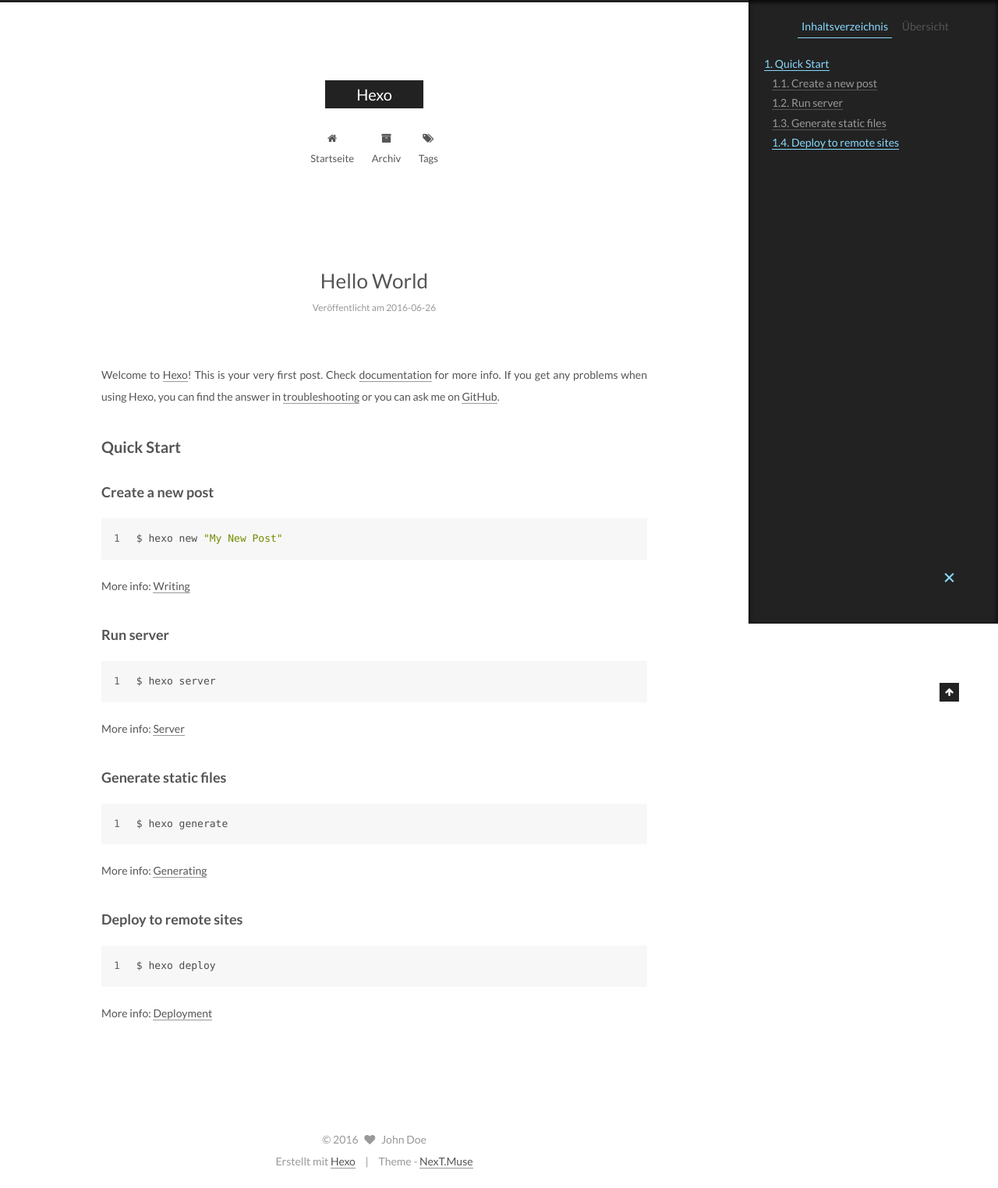
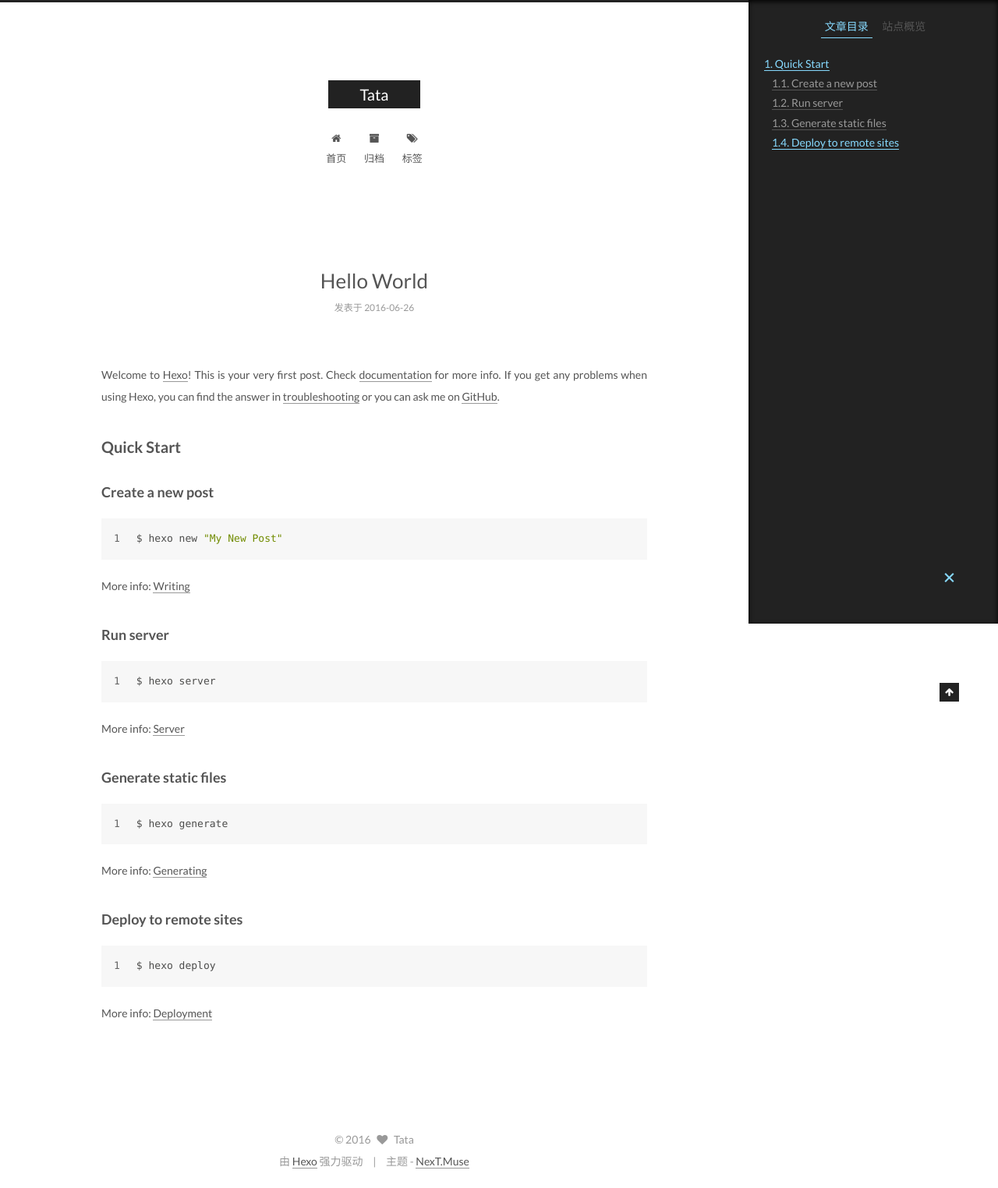
Before and after one commit to IDtata/IDtata.github.io, a plain HTML site: page 2016/06/26/hello-world/index.html in a window 1280 px wide. Shown: the whole page at 78% size. Drawn offline with Linux system fonts and the light colour scheme.

Commit message:
Site updated: 2016-06-26 15:52:14

```diff
--- a/2016/06/26/hello-world/index.html
+++ b/2016/06/26/hello-world/index.html
@@ -88,8 +88,8 @@
 Quick">
 <meta property="og:type" content="article">
 <meta property="og:title" content="Hello World">
-<meta property="og:url" content="http://yoursite.com/2016/06/26/hello-world/index.html">
-<meta property="og:site_name" content="Hexo">
+<meta property="og:url" content="http://IDtata.github.io/2016/06/26/hello-world/index.html">
+<meta property="og:site_name" content="Tata">
 <meta property="og:description" content="Welcome to Hexo! This is your very first post. Check documentation for more info. If you get any problems when using Hexo, you can find the answer in troubleshooting or you can ask me on GitHub.
 Quick">
 <meta property="og:updated_time" content="2016-06-26T06:45:16.681Z">
@@ -109,7 +109,7 @@
     motion: true,
     duoshuo: {
       userId: 0,
-      author: 'Author'
+      author: '博主'
     }
   };
 </script>
@@ -117,12 +117,12 @@
 
 
 
-  <link rel="canonical" href="http://yoursite.com/2016/06/26/hello-world/"/>
+  <link rel="canonical" href="http://IDtata.github.io/2016/06/26/hello-world/"/>
 
-  <title> Hello World | Hexo </title>
+  <title> Hello World | Tata </title>
 </head>
 
-<body itemscope itemtype="http://schema.org/WebPage" lang="">
+<body itemscope itemtype="http://schema.org/WebPage" lang="zh-Hans">
 
 
 
@@ -150,7 +150,7 @@
   <div class="custom-logo-site-title">
     <a href="/"  class="brand" rel="start">
       <span class="logo-line-before"><i></i></span>
-      <span class="site-title">Hexo</span>
+      <span class="site-title">Tata</span>
       <span class="logo-line-after"><i></i></span>
     </a>
   </div>
@@ -177,7 +177,7 @@
 
               <i class="menu-item-icon fa fa-fw fa-home"></i> <br />
 
-            Startseite
+            首页
           </a>
         </li>
 
@@ -187,7 +187,7 @@
 
               <i class="menu-item-icon fa fa-fw fa-archive"></i> <br />
 
-            Archiv
+            归档
           </a>
         </li>
 
@@ -197,7 +197,7 @@
 
               <i class="menu-item-icon fa fa-fw fa-tags"></i> <br />
 
-            Tags
+            标签
           </a>
         </li>
 
@@ -250,7 +250,7 @@
             <span class="post-meta-item-icon">
               <i class="fa fa-calendar-o"></i>
             </span>
-            <span class="post-meta-item-text">Veröffentlicht am</span>
+            <span class="post-meta-item-text">发表于</span>
             <time itemprop="dateCreated" datetime="2016-06-26T14:45:16+08:00" content="2016-06-26">
               2016-06-26
             </time>
@@ -353,10 +353,10 @@
 
         <ul class="sidebar-nav motion-element">
           <li class="sidebar-nav-toc sidebar-nav-active" data-target="post-toc-wrap" >
-            Inhaltsverzeichnis
+            文章目录
           </li>
           <li class="sidebar-nav-overview" data-target="site-overview">
-            Übersicht
+            站点概览
           </li>
         </ul>
 
@@ -365,15 +365,15 @@
         <div class="site-author motion-element" itemprop="author" itemscope itemtype="http://schema.org/Person">
           <img class="site-author-image" itemprop="image"
                src="/images/avatar.gif"
-               alt="John Doe" />
-          <p class="site-author-name" itemprop="name">John Doe</p>
+               alt="Tata" />
+          <p class="site-author-name" itemprop="name">Tata</p>
           <p class="site-description motion-element" itemprop="description"></p>
         </div>
         <nav class="site-state motion-element">
           <div class="site-state-item site-state-posts">
             <a href="/archives">
               <span class="site-state-item-count">1</span>
-              <span class="site-state-item-name">Artikel</span>
+              <span class="site-state-item-name">日志</span>
             </a>
           </div>
 
@@ -427,15 +427,15 @@
   <span class="with-love">
     <i class="fa fa-heart"></i>
   </span>
-  <span class="author" itemprop="copyrightHolder">John Doe</span>
+  <span class="author" itemprop="copyrightHolder">Tata</span>
 </div>
 
 <div class="powered-by">
-  Erstellt mit  <a class="theme-link" href="http://hexo.io">Hexo</a>
+  由 <a class="theme-link" href="http://hexo.io">Hexo</a> 强力驱动
 </div>
 
 <div class="theme-info">
-  Theme -
+  主题 -
   <a class="theme-link" href="https://github.com/iissnan/hexo-theme-next">
     NexT.Muse
   </a>
--- a/css/main.css
+++ b/css/main.css
@@ -1548,7 +1548,7 @@
   width: 4px;
   height: 4px;
   border-radius: 50%;
-  background: #6f0609;
+  background: #d0ff17;
 }
 .links-of-blogroll {
   font-size: 13px;
```
Also changed, not shown: archives/2016/06/index.html (+19 -19 lines), archives/2016/index.html (+19 -19 lines), archives/index.html (+19 -19 lines), index.html (+19 -19 lines).
